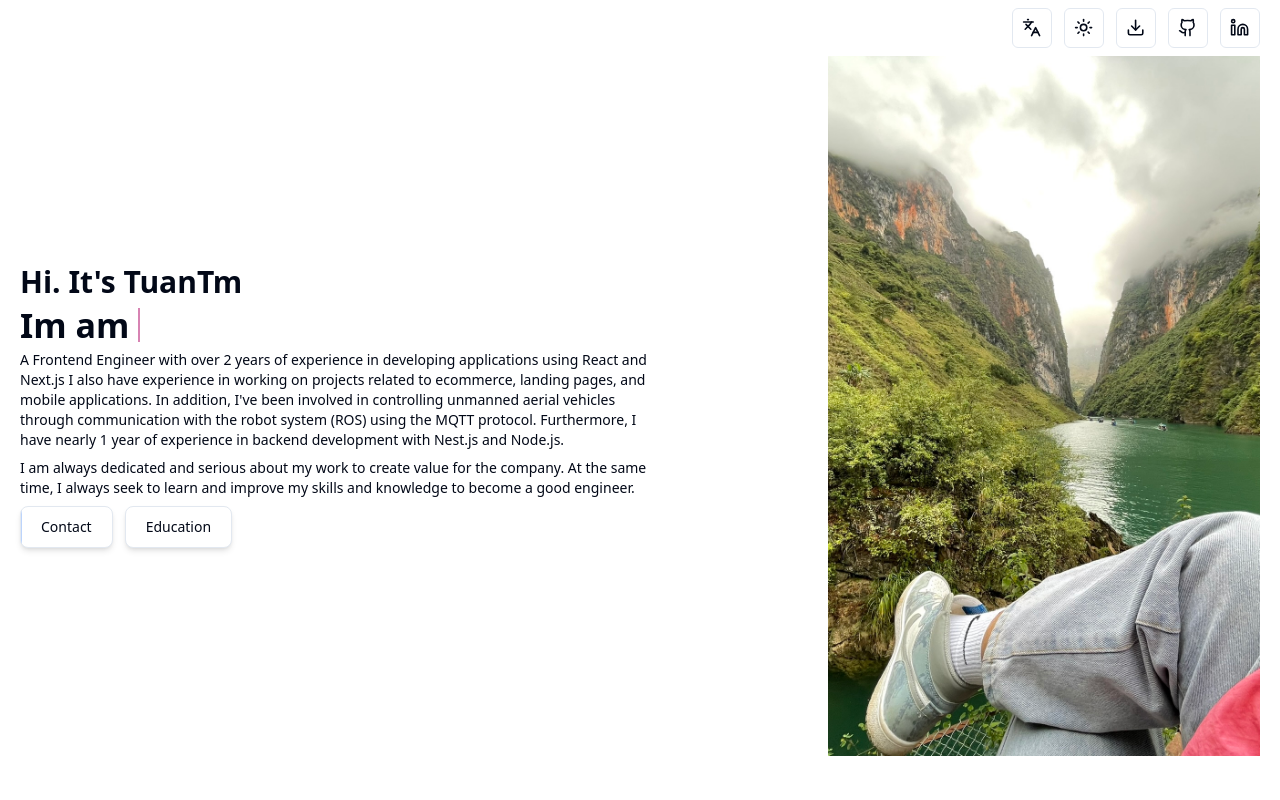
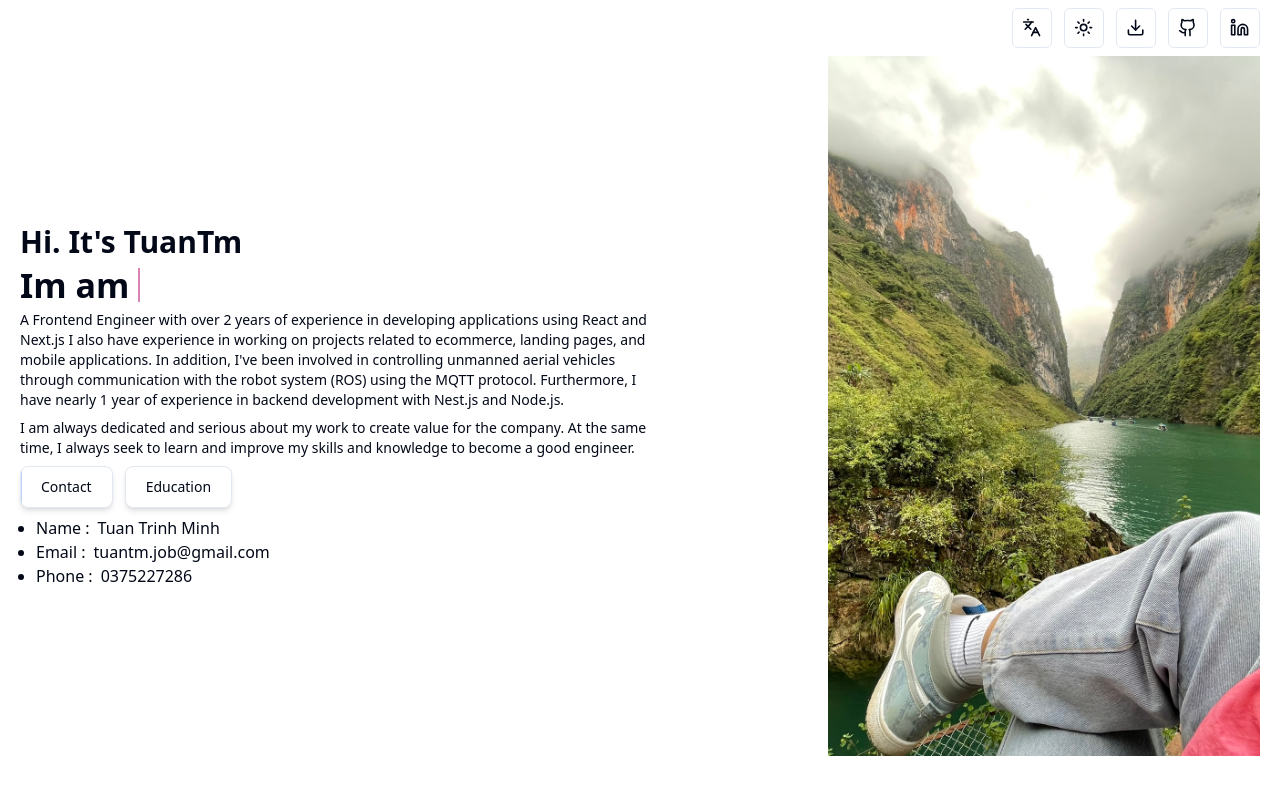
Before and after one commit to Tuan2Tm/tuan2tm.me, a Next.js app: page / in a window 1280 px wide. Both pictures are taken after a click on the button "Contact". Shown: the top 800 px of the page. Built offline with nearby package versions, Linux system fonts and the light colour scheme.

Commit message:
action input

```diff
--- a/src/app/page.tsx
+++ b/src/app/page.tsx
@@ -1,6 +1,6 @@
 "use client";
 
-import { useState } from "react";
+import { Dispatch, SetStateAction, useState } from "react";
 import { CVSkillDetail, CVTitle, CVWorkInfo } from "@/components";
 import Container from "@/components/container";
 import { Button } from "@/components/ui/button";
@@ -15,6 +15,7 @@ import {
 import { useTranslation } from "react-i18next";
 import { Card } from "@/components/ui/card";
 import Link from "next/link";
+import { toggleState } from "@/utils/func";
 
 export default function Home() {
   const { t } = useTranslation();
@@ -39,6 +40,9 @@ export default function Home() {
             <div className="flex gap-x-3">
               <Button
                 variant="outline"
+                onClick={() =>
+                  toggleState(setIsContact, setIsOpen, isContact, isOpen)
+                }
                 className="relative p-5 rounded-lg shadow-md overflow-hidden transition-all duration-300 before:absolute before:inset-0 before:bg-gradient-to-r
                   before:from-purple-500 before:to-blue-500 before:transition-transform before:duration-700 before:transform before:origin-center before:-translate-x-full hover:before:translate-x-0"
               >
@@ -47,7 +51,9 @@ export default function Home() {
 
               <Button
                 variant="outline"
-                onClick={() => setIsOpen((per) => !per)}
+                onClick={() =>
+                  toggleState(setIsOpen, setIsContact, isOpen, isContact)
+                }
                 className="relative p-5 rounded-lg shadow-md overflow-hidden transition-all duration-300 before:absolute before:inset-0 before:bg-gradient-to-r
                 before:from-purple-500 before:to-blue-500 before:transition-transform before:duration-700 before:transform before:origin-center before:scale-x-0 hover:before:scale-x-100"
               >
@@ -64,14 +70,26 @@ export default function Home() {
                 workPosition={t(`${multiKeys.cv.education.information.degree}`)}
               />
             )}
-            {isOpen && (
-              <ul className="ml-4 list-disc transition-all duration-300">
+            {isContact && (
+              <ul className="ml-4 font-medium list-disc transition-all duration-300">
                 <li>
-                  <span>Email :</span>
+                  <span className=" mr-2">
+                    {t(`${multiKeys.system.personalInfo.name}`)} :
+                  </span>
+                  {t(`${multiKeys.cv.personalInfo.name}`)}
                 </li>
-                <li></li>
-                <li></li>
-                <li></li>
+                <li>
+                  <span className=" mr-2">
+                    {t(`${multiKeys.system.personalInfo.email}`)} :
+                  </span>
+                  {t(`${multiKeys.cv.personalInfo.email}`)}
+                </li>
+                <li>
+                  <span className=" mr-2">
+                    {t(`${multiKeys.system.personalInfo.phone}`)} :
+                  </span>
+                  {t(`${multiKeys.cv.personalInfo.phone}`)}
+                </li>
               </ul>
             )}
           </div>
--- a/src/i18n/index.ts
+++ b/src/i18n/index.ts
@@ -49,6 +49,12 @@ export const multiKeys = {
       technologies: "system.CVWorkDetails.technologies",
       responsibilities: "system.CVWorkDetails.responsibilities",
     },
+    personalInfo: {
+      email: "system.personalInfo.email",
+      name: "system.personalInfo.name",
+      phone: "system.personalInfo.phone",
+      linkedin: "system.personalInfo.linkedin",
+    },
     lastUpdate: "system.lastUpdate",
     footer: {
       intro: "system.intro",
@@ -56,7 +62,12 @@ export const multiKeys = {
     },
   },
   cv: {
-    persionalInfo: {},
+    personalInfo: {
+      email: "cv.personalInfo.email",
+      name: "cv.personalInfo.fullname",
+      phone: "cv.personalInfo.phone",
+      linkedin: "cv.personalInfo.linkedin",
+    },
     summary: "cv.summary",
     skills: "cv.skills",
     workExperience: "cv.workExperience",
--- a/src/i18n/translations/en.json
+++ b/src/i18n/translations/en.json
@@ -1,6 +1,6 @@
 {
   "cv": {
-    "persionalInfo": {
+    "personalInfo": {
       "fullname": "Tuan Trinh Minh",
       "position": "Frontend Developer",
       "email": "tuantm.job@gmail.com",
@@ -95,17 +95,23 @@
   },
   "system": {
     "CVHeaderTitle": {
-      "summary": "summary",
-      "skills": "technical skills",
+      "summary": "Summary",
+      "skills": "Technical skills",
       "experience": "Professional Expericence",
-      "education": "education",
-      "additionalInformation": "additional information"
+      "education": "Education",
+      "additionalInformation": "Additional Information"
     },
     "CVWorkDetails": {
       "project": "Project",
       "description": "Description",
       "technologies": "Technologies",
       "responsibilities": "Responsibilities"
+    },
+    "personalInfo": {
+      "email": "Email",
+      "name": "Name",
+      "phone": "Phone",
+      "linkedin": "Linkedin"
     },
     "lastUpdate": "Last updated: 10/03/2024",
     "footer": {
--- a/src/i18n/translations/vi.json
+++ b/src/i18n/translations/vi.json
@@ -1,6 +1,6 @@
 {
   "cv": {
-    "persionalInfo": {
+    "personalInfo": {
       "fullname": "Trịnh Minh Tuấn",
       "position": "FrontEnd Developer",
       "email": "tuantm@gmail.com",
@@ -95,7 +95,7 @@
   },
   "system": {
     "CVHeaderTitle": {
-      "summary": "tóm tắt",
+      "summary": "Tóm tắt",
       "skills": "Kỹ năng",
       "experience": "Kinh nghiệm làm việc",
       "education": "Học vấn",
@@ -106,6 +106,12 @@
       "description": "Mô tả",
       "technologies": "Công nghệ sử dụng",
       "responsibilities": "Trách nhiệm"
+    },
+    "personalInfo": {
+      "email": "Email",
+      "name": "Tên",
+      "phone": "Số điện thoại ",
+      "linkedin": "Linkedin"
     },
     "lastUpdate": "Last updated: 10/03/2024",
     "footer": {
--- /dev/null
+++ b/src/utils/func.ts
@@ -0,0 +1,11 @@
+import { Dispatch, SetStateAction } from "react";
+
+export const toggleState = (
+  stateSetter1: Dispatch<SetStateAction<boolean>>,
+  stateSetter2: Dispatch<SetStateAction<boolean>>,
+  state1: boolean,
+  state2: boolean
+) => {
+  stateSetter1((prev) => !prev);
+  if (state2) stateSetter2(false);
+};
```
Also changed, not shown: src/components/home /index.ts (added).
